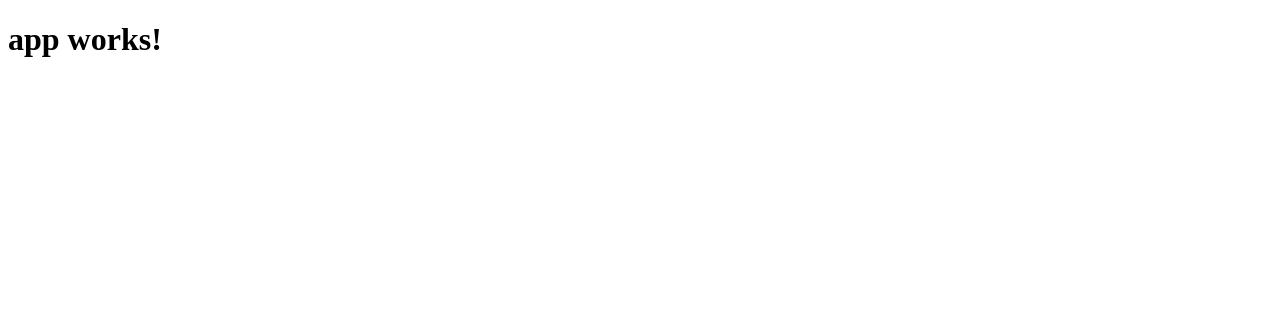
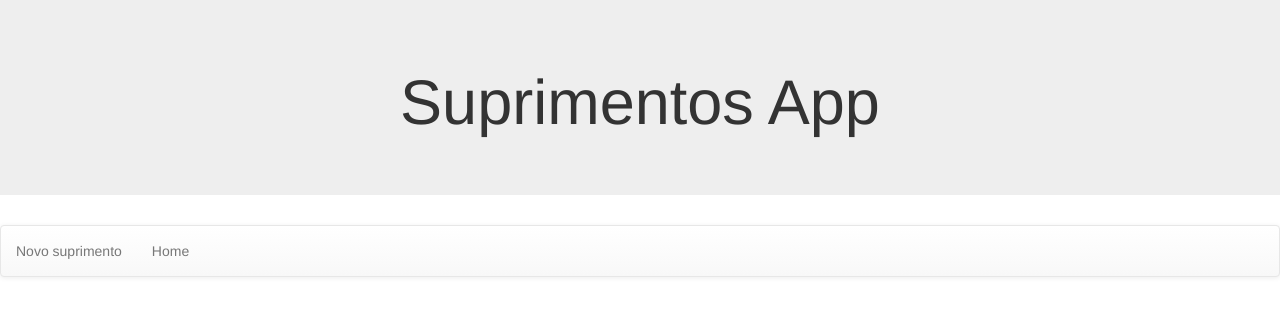
Before and after one commit to victorserpac/supplies-ui, an Angular app: page / in a window 1280 px wide. Shown: the top 316 px of the page. Built offline with nearby package versions, Linux system fonts and the light colour scheme.

Commit message:
Create supply registration page

```diff
--- a/src/app/app.component.html
+++ b/src/app/app.component.html
@@ -1,3 +1,13 @@
-<h1>
-  {{title}}
-</h1>
+<div class="jumbotron">
+  <h1 class="text-center">
+    Suprimentos App
+  </h1>
+</div>
+<nav class="navbar navbar-default">
+    <ul class="nav navbar-nav">
+      <li><a [routerLink]="['/cadastro']">Novo suprimento</a></li>
+      <li><a [routerLink]="['']">Home</a></li>
+    </ul>
+</nav>
+
+<router-outlet></router-outlet>
--- /dev/null
+++ b/src/app/app.routes.ts
@@ -0,0 +1,11 @@
+import { RouterModule, Routes } from '@angular/router';
+import { SupplyRegistrationComponent } from './supply-registration/supply-registration.component';
+
+const appRoutes = [
+  // { path: '', component: ListagemComponent },
+  { path: 'cadastro', component: SupplyRegistrationComponent },
+  // { path: 'cadastro/:id', component: CadastroComponent },
+  { path: '**', redirectTo: '' }
+];
+
+export const routing = RouterModule.forRoot( appRoutes );
--- /dev/null
+++ b/src/app/supply-registration/supply-registration.component.html
@@ -0,0 +1 @@
+Cadastro
--- /dev/null
+++ b/src/app/supply-registration/supply-registration.component.ts
@@ -0,0 +1,15 @@
+import { Component, OnInit } from '@angular/core';
+
+@Component({
+  selector: 'app-supply-registration',
+  templateUrl: './supply-registration.component.html',
+  styleUrls: ['./supply-registration.component.css']
+})
+export class SupplyRegistrationComponent implements OnInit {
+
+  constructor() { }
+
+  ngOnInit() {
+  }
+
+}
--- a/src/index.html
+++ b/src/index.html
@@ -7,6 +7,9 @@
 
   <meta name="viewport" content="width=device-width, initial-scale=1">
   <link rel="icon" type="image/x-icon" href="favicon.ico">
+
+  <link rel="stylesheet" href="https://maxcdn.bootstrapcdn.com/bootstrap/3.3.7/css/bootstrap.min.css">
+  <link rel="stylesheet" href="https://maxcdn.bootstrapcdn.com/bootstrap/3.3.7/css/bootstrap-theme.min.css">
 </head>
 <body>
   <app-root>Loading...</app-root>
```
Also changed, not shown: src/app/app.module.ts (+7 -3 lines), src/app/supply-registration/supply-registration.component.css (added), 1 other file (tests, documents, lock files or other folders).
